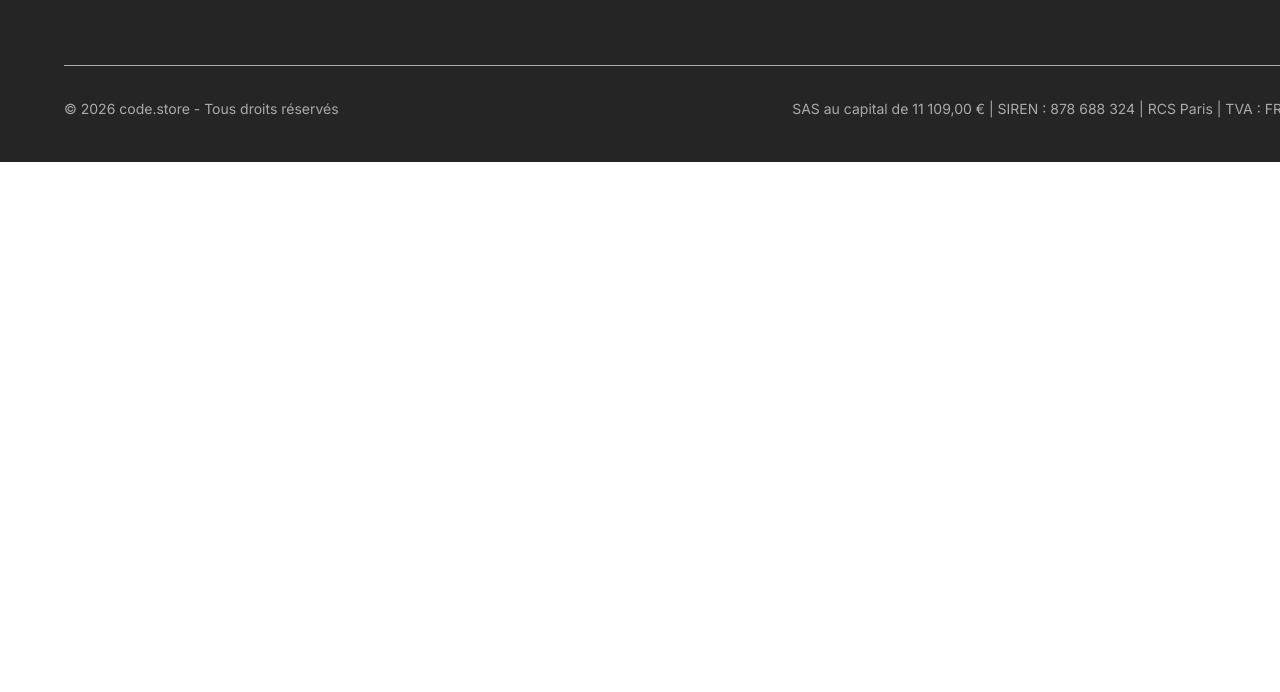
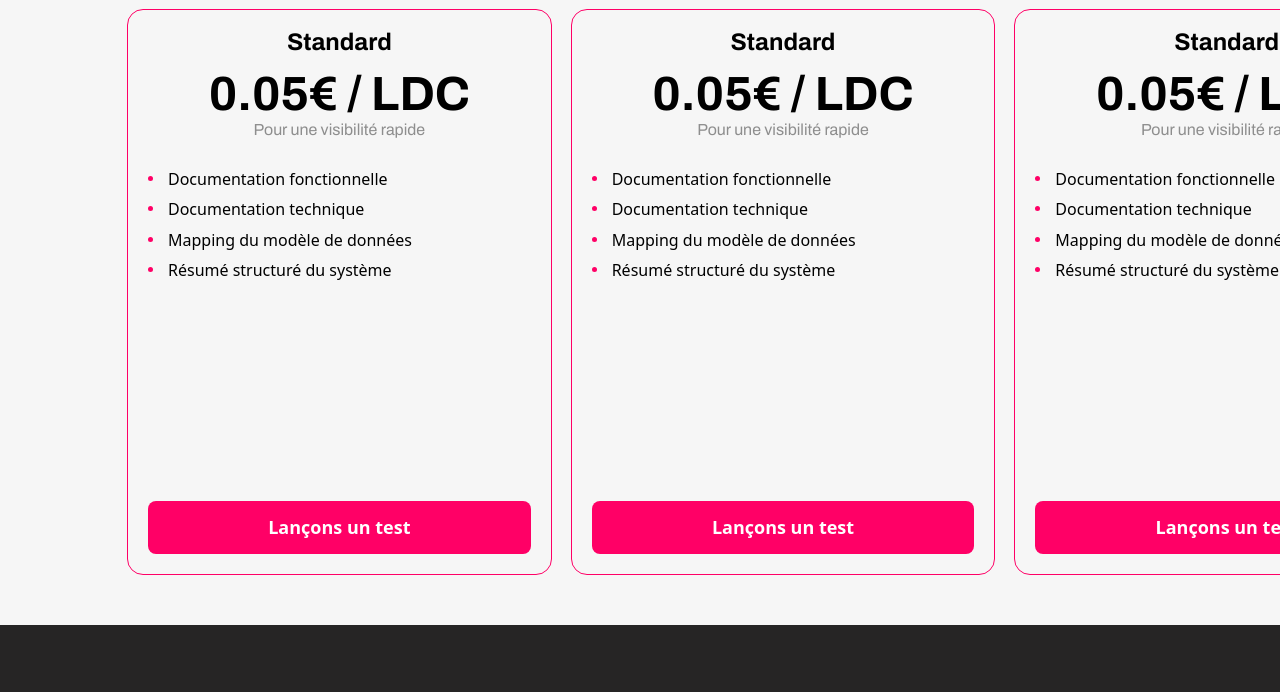
Before and after one commit to Roman1019/Documentation-IA, a plain HTML site: page index.html in a window 1280 px wide. Shown: the part 794-1486 px from the top of the page. Before the commit the page ends 956 px from the top, so only its background shows below. Drawn offline with nearby package versions, Linux system fonts and the light colour scheme.

Commit message:
price-section

```diff
--- a/css/main.css
+++ b/css/main.css
@@ -7,7 +7,7 @@
 @import url("./sign-up.css");
 @import url("./reviews.css"); */
 @import url("./footer.css");
-/* @import url("./modal.css"); */
+@import url("./price.css");
 
 body {
   font-family: "Inter", sans-serif;
--- /dev/null
+++ b/css/price.css
@@ -0,0 +1,102 @@
+.price-section {
+  padding: 50px 63px;
+  background-color: #f6f6f6;
+}
+
+.price-title {
+  font-family: Archivo;
+  font-weight: 700;
+  font-size: 36px;
+  line-height: 100%;
+  letter-spacing: 0;
+  text-align: center;
+  margin-bottom: 50px;
+}
+.price-list {
+  display: flex;
+  justify-content: center;
+  align-items: center;
+  gap: 19px;
+}
+
+.price-item {
+  border: 1px solid black;
+  border-radius: 16px;
+  padding: 32px;
+  display: flex;
+  flex-direction: column;
+  padding: 20px;
+  width: 425px;
+}
+
+.price-title-item {
+  font-family: Archivo;
+  font-weight: 700;
+  font-size: 24px;
+  line-height: 100%;
+  letter-spacing: 0;
+  text-align: center;
+  margin-bottom: 16px;
+}
+
+.price-euro {
+  font-family: Archivo;
+  font-weight: 700;
+  font-size: 48px;
+  line-height: 100%;
+  letter-spacing: 0;
+  text-align: center;
+  margin-bottom: 4px;
+}
+.price-description {
+  font-family: Archivo;
+  font-weight: 400;
+  font-size: 16px;
+  line-height: 100%;
+  letter-spacing: 0;
+  text-align: center;
+  margin-bottom: 32px;
+  color: #26252580;
+}
+
+.price-list-service {
+  border-color: black;
+  height: 331px;
+}
+.price-item-service {
+  position: relative;
+  padding-left: 20px;
+  margin-bottom: 12px;
+}
+
+.price-item-service::before {
+  content: "";
+  position: absolute;
+  left: 0;
+  top: 6px;
+  width: 5px;
+  height: 5px;
+  border-radius: 50%;
+}
+.price-circles-pink::before {
+  background-color: #ff0066;
+}
+
+.price-button {
+  font-weight: 700;
+  font-size: 18px;
+  line-height: 1.17;
+  letter-spacing: 0;
+  text-align: center;
+  background-color: #ff0066;
+  color: #ffffff;
+  opacity: 1;
+  padding: 16px 32px;
+  border-radius: 8px;
+  border: none;
+  margin-top: auto;
+}
+
+.price-border-pink {
+  border: 1px solid #ff0066;
+}
--- a/index.html
+++ b/index.html
@@ -106,6 +106,73 @@
       <section>
         <div></div>
       </section>
+      <section class="price-section">
+        <div class="container">
+          <h2 class="price-title">Tableau de prix par Ligne de Code (LDC)</h2>
+          <ul class="price-list">
+            <li class="price-item price-border-pink">
+              <h3 class="price-title-item">Standard</h3>
+              <p class="price-euro">0.05€ / LDC</p>
+              <p class="price-description">Pour une visibilité rapide</p>
+              <ul class="price-list-service">
+                <li class="price-item-service price-circles-pink">
+                  Documentation fonctionnelle
+                </li>
+                <li class="price-item-service price-circles-pink">
+                  Documentation technique
+                </li>
+                <li class="price-item-service price-circles-pink">
+                  Mapping du modèle de données
+                </li>
+                <li class="price-item-service price-circles-pink">
+                  Résumé structuré du système
+                </li>
+              </ul>
+              <button class="price-button">Lançons un test</button>
+            </li>
+            <li class="price-item price-border-pink">
+              <h3 class="price-title-item">Standard</h3>
+              <p class="price-euro">0.05€ / LDC</p>
+              <p class="price-description">Pour une visibilité rapide</p>
+              <ul class="price-list-service">
+                <li class="price-item-service price-circles-pink">
+                  Documentation fonctionnelle
+                </li>
+                <li class="price-item-service price-circles-pink">
+                  Documentation technique
+                </li>
+                <li class="price-item-service price-circles-pink">
+                  Mapping du modèle de données
+                </li>
+                <li class="price-item-service price-circles-pink">
+                  Résumé structuré du système
+                </li>
+              </ul>
+              <button class="price-button">Lançons un test</button>
+            </li>
+            <li class="price-item price-border-pink">
+              <h3 class="price-title-item">Standard</h3>
+              <p class="price-euro">0.05€ / LDC</p>
+              <p class="price-description">Pour une visibilité rapide</p>
+              <ul class="price-list-service">
+                <li class="price-item-service price-circles-pink">
+                  Documentation fonctionnelle
+                </li>
+                <li class="price-item-service price-circles-pink">
+                  Documentation technique
+                </li>
+                <li class="price-item-service price-circles-pink">
+                  Mapping du modèle de données
+                </li>
+                <li class="price-item-service price-circles-pink">
+                  Résumé structuré du système
+                </li>
+              </ul>
+              <button class="price-button">Lançons un test</button>
+            </li>
+          </ul>
+        </div>
+      </section>
     </main>
     <footer class="footer-section">
       <div class="container">
```
